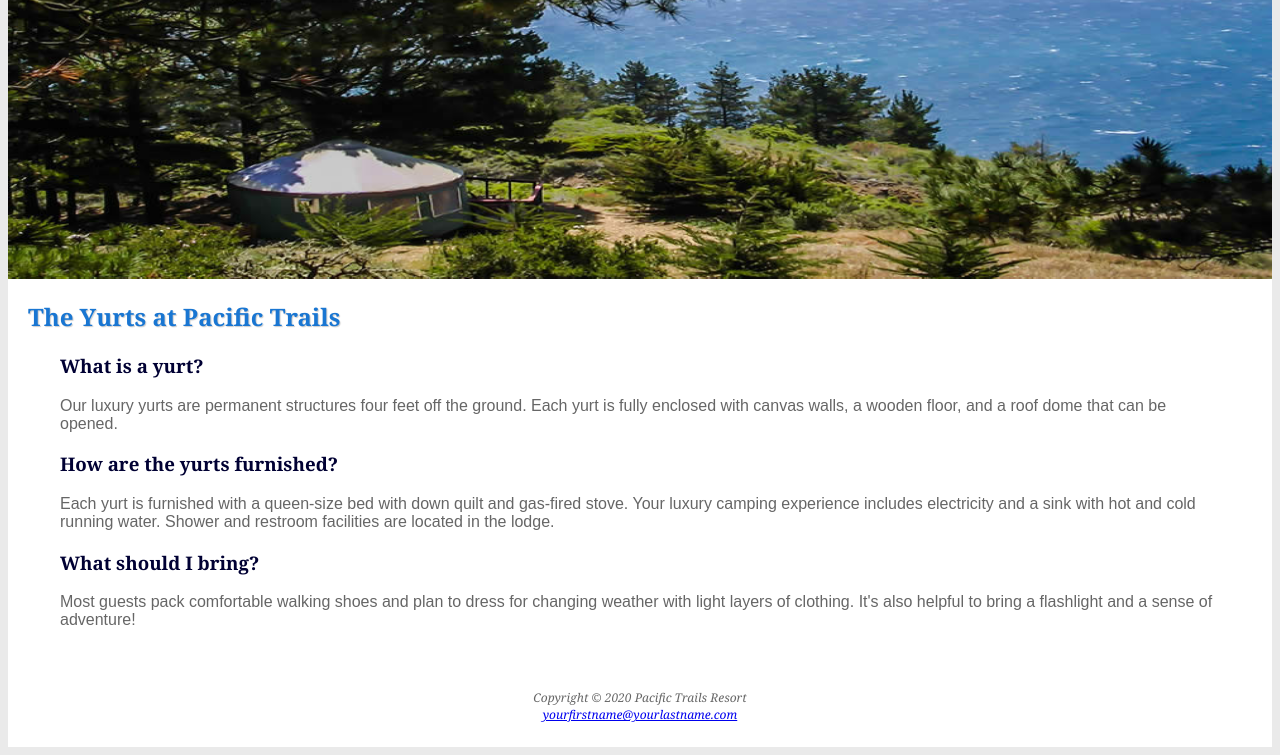
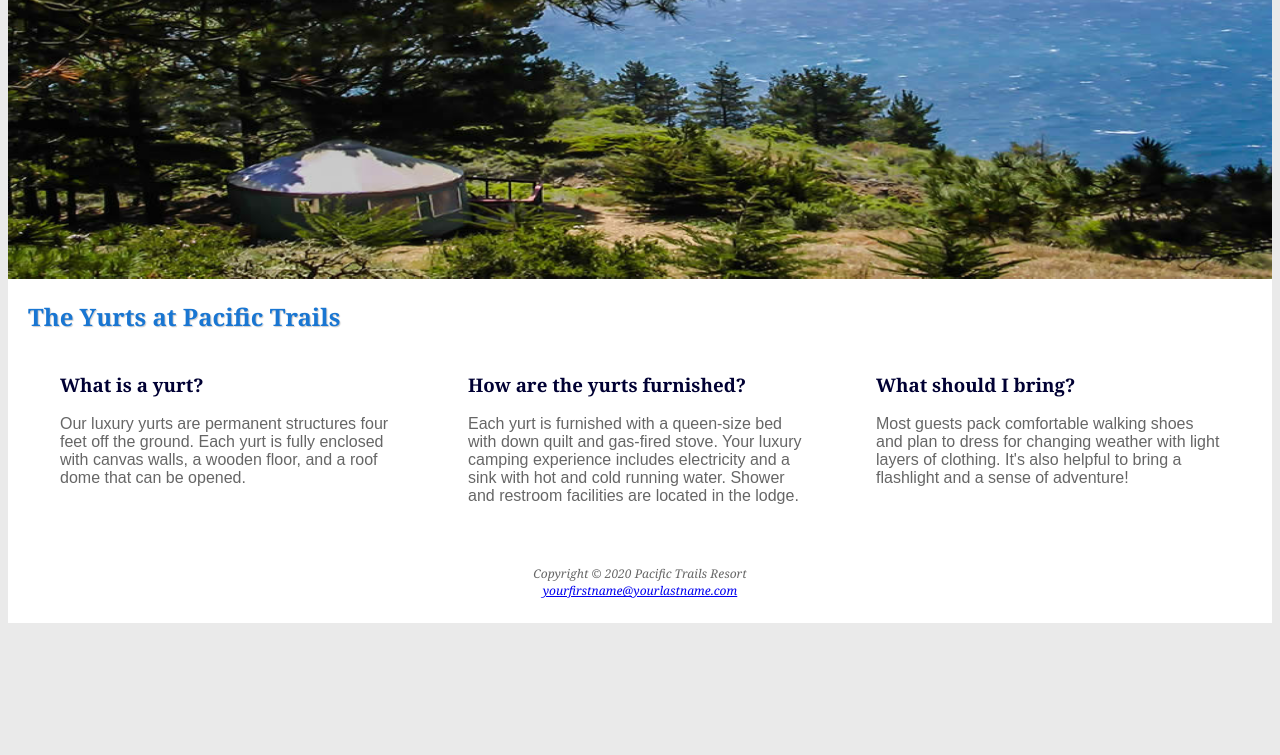
Before and after one commit to jgrissom/PacificTrails-Ch08, a plain HTML site: page yurts.html in a window 1280 px wide. Shown: the part 131-886 px from the top of the page. After the commit the page ends 800 px from the top, so only its background shows below. Drawn offline with Linux system fonts and the light colour scheme.

Commit message:
Task 3, Step c2

```diff
--- a/pacific.css
+++ b/pacific.css
@@ -120,4 +120,21 @@ footer {
     padding-left: 2em;
     padding-right: 2em;
   }
+  .content main {
+    display: grid;
+    grid-template-rows: auto ;
+    grid-template-columns: 1fr 1fr 1fr;
+  }
+  h2 {
+    grid-row: 1 / 2; grid-column: 1 / 5;
+  }
+  section {
+    grid-row: 2 / 3; grid-column: auto;
+  }
+  #special  {
+    grid-row: auto; grid-column: 1 / 5;
+  }
+  footer {
+    grid-row: auto; grid-column: 1 / 5;
+  }
 }
```
